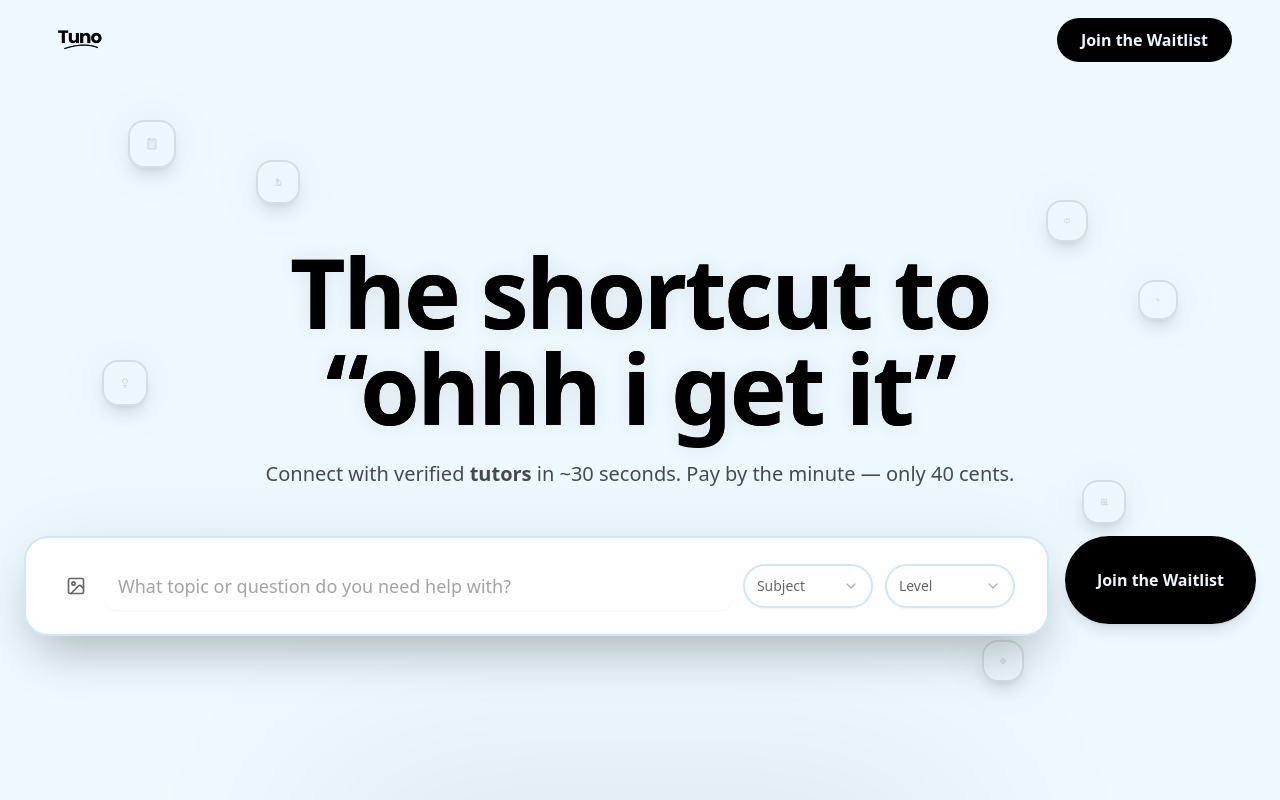
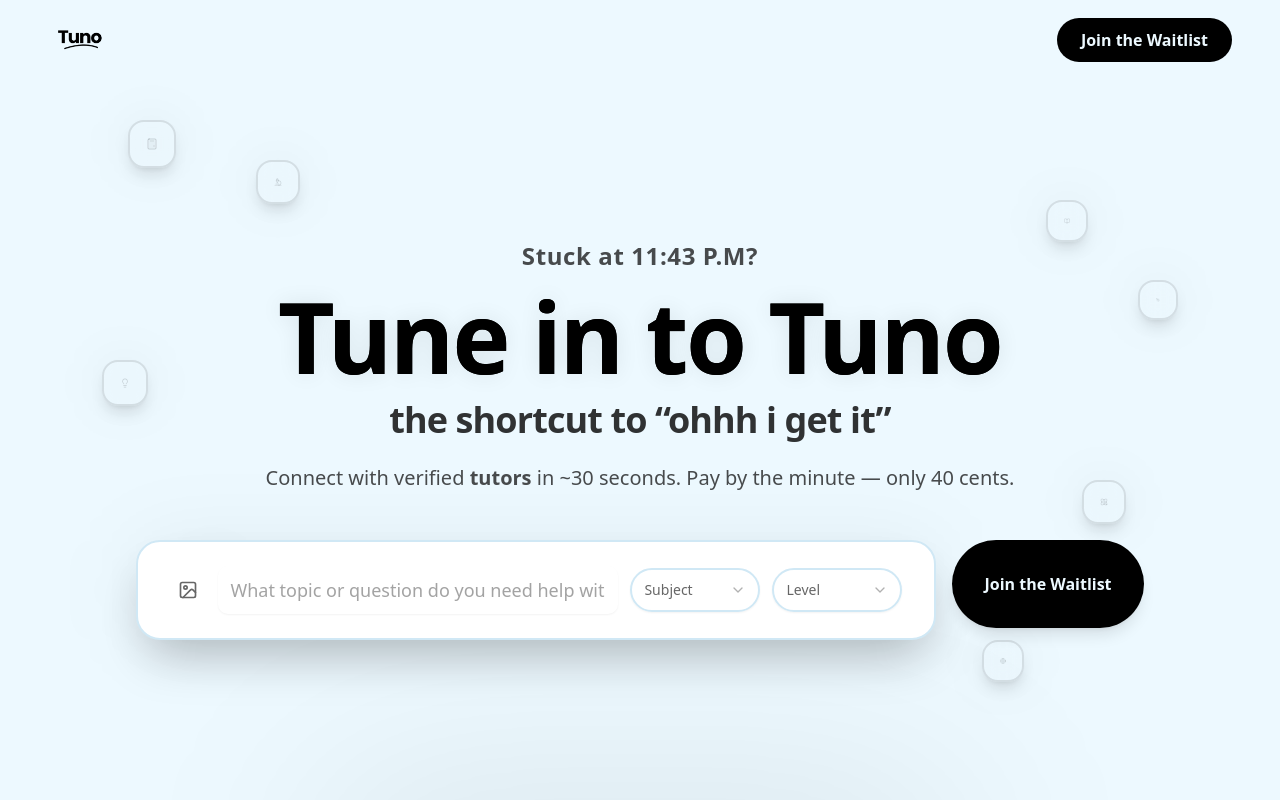
Before and after one commit to woo-dg/officialtuno, a Next.js app: page / in a window 1280 px wide. Shown: the top 800 px of the page. Built offline with nearby package versions, Linux system fonts and the light colour scheme; no server answers.

Commit message:
header and icon

```diff
--- a/components/hero-section.tsx
+++ b/components/hero-section.tsx
@@ -16,14 +16,22 @@ export function HeroSection({ onJoinWaitlist }: { onJoinWaitlist: () => void })
   const lightingRef = useRef<HTMLDivElement>(null)
   const lastUpdate = useRef(0)
   const [scrollY, setScrollY] = useState(0)
+  const [isLarge, setIsLarge] = useState(false) // lg and up
 
-  // Mouse lighting (desktop only)
+  // Track viewport size to enable effects only on lg+
   useEffect(() => {
+    const check = () => setIsLarge(window.innerWidth >= 1024) // Tailwind lg breakpoint
+    check()
+    window.addEventListener("resize", check, { passive: true })
+    return () => window.removeEventListener("resize", check)
+  }, [])
+
+  // Mouse lighting effect (lg+ only)
+  useEffect(() => {
+    if (!isLarge) return
+
     let rafId: number
-    const isDesktop = () => window.matchMedia("(min-width: 768px)").matches
-
     const handleMouseMove = (e: MouseEvent) => {
-      if (!isDesktop()) return
       const now = Date.now()
       if (now - lastUpdate.current < 16) return
       lastUpdate.current = now
@@ -34,7 +42,7 @@ export function HeroSection({ onJoinWaitlist }: { onJoinWaitlist: () => void })
           const rect = heroRef.current.getBoundingClientRect()
           const x = e.clientX - rect.left
           const y = e.clientY - rect.top
-          lightingRef.current.style.background = `radial-gradient(600px circle at ${x}px ${y}px, rgba(0, 0, 0, 0.08), transparent 40%)`
+          lightingRef.current.style.background = `radial-gradient(600px circle at ${x}px ${y}px, rgba(0,0,0,0.08), transparent 40%)`
         }
       })
     }
@@ -44,20 +52,15 @@ export function HeroSection({ onJoinWaitlist }: { onJoinWaitlist: () => void })
       window.removeEventListener("mousemove", handleMouseMove)
       if (rafId) cancelAnimationFrame(rafId)
     }
-  }, [])
+  }, [isLarge])
 
-  // Parallax scroll (desktop only)
+  // Parallax on scroll (lg+ only)
   useEffect(() => {
-    const handleScroll = () => {
-      if (window.matchMedia("(min-width: 768px)").matches) {
-        setScrollY(window.scrollY)
-      } else {
-        setScrollY(0)
-      }
-    }
+    if (!isLarge) return
+    const handleScroll = () => setScrollY(window.scrollY)
     window.addEventListener("scroll", handleScroll, { passive: true })
     return () => window.removeEventListener("scroll", handleScroll)
-  }, [])
+  }, [isLarge])
 
   const handleSubmit = (e: React.FormEvent) => {
     e.preventDefault()
@@ -80,10 +83,11 @@ export function HeroSection({ onJoinWaitlist }: { onJoinWaitlist: () => void })
       ref={heroRef}
       className="relative min-h-screen flex items-center justify-center overflow-hidden bg-background pt-20"
     >
-      {/* Lighting + floating widgets: hidden on mobile, shown md+ */}
-      <div ref={lightingRef} className="pointer-events-none absolute inset-0 opacity-30 hidden md:block" />
+      {/* Lighting overlay (lg+ only) */}
+      <div ref={lightingRef} className="pointer-events-none absolute inset-0 opacity-30 hidden lg:block" />
 
-      <div className="absolute inset-0 overflow-hidden pointer-events-none hidden md:block">
+      {/* Floating widgets (lg+ only) */}
+      <div className="absolute inset-0 overflow-hidden pointer-events-none hidden lg:block">
         {floatingIcons.map(({ Icon, top, left, right, delay, size }, index) => (
           <div
             key={index}
@@ -112,17 +116,36 @@ export function HeroSection({ onJoinWaitlist }: { onJoinWaitlist: () => void })
         ))}
       </div>
 
-      <div className="relative z-10 text-center container mx-auto px-4 sm:px-6 max-w-7xl">
-        <h1 className="text-4xl md:text-6xl lg:text-7xl xl:text-8xl font-bold tracking-tight mb-6 animate-fade-up">
-          <span className="inline-block animate-glow bg-gradient-to-r from-foreground via-foreground to-foreground bg-clip-text">
-            The shortcut to
-            <br />
-            &ldquo;ohhh i get it&rdquo;
+      <div className="relative z-10 text-center px-6 md:px-12 max-w-7xl mx-auto">
+        <p className="text-lg md:text-xl lg:text-2xl text-foreground/70 mb-4 animate-fade-up font-semibold tracking-wide">
+          Stuck at 11:43 P.M?
+        </p>
+
+        <h1
+          className="text-5xl md:text-6xl lg:text-7xl xl:text-8xl font-bold tracking-tight mb-4 animate-fade-up"
+          style={{ animationDelay: "0.1s" }}
+        >
+          <span
+            className="inline-block animate-glow bg-gradient-to-r from-foreground via-foreground to-foreground bg-clip-text"
+            style={{
+              textShadow: "0 4px 20px rgba(0, 0, 0, 0.15), 0 2px 8px rgba(0, 0, 0, 0.1)",
+              letterSpacing: "-0.02em",
+              transform: "scale(1.02)",
+            }}
+          >
+            Tune in to Tuno
           </span>
         </h1>
 
+        <h2
+          className="text-2xl md:text-3xl lg:text-4xl font-semibold tracking-tight mb-6 animate-fade-up text-foreground/80"
+          style={{ animationDelay: "0.15s" }}
+        >
+          the shortcut to &ldquo;ohhh i get it&rdquo;
+        </h2>
+
         <p
-          className="text-sm md:text-lg lg:text-xl text-foreground/70 mb-10 md:mb-12 max-w-3xl mx-auto font-medium animate-fade-up"
+          className="text-base md:text-lg lg:text-xl text-foreground/70 mb-12 max-w-3xl mx-auto font-medium animate-fade-up"
           style={{ animationDelay: "0.2s" }}
         >
           Connect with verified <span className="font-bold">tutors</span> in ~30 seconds. Pay by the minute — only 40 cents.
@@ -138,7 +161,7 @@ export function HeroSection({ onJoinWaitlist }: { onJoinWaitlist: () => void })
               <div className="absolute inset-0 bg-foreground/5 rounded-3xl blur-2xl group-hover:blur-3xl transition-all duration-500" />
               <div className="relative bg-card border-2 border-border rounded-3xl shadow-2xl overflow-hidden hover:shadow-3xl hover:scale-[1.02] transition-all duration-500">
                 <div className="flex flex-col md:flex-row items-center gap-3 p-4 md:p-6 md:px-8">
-                  <div className="flex items-center gap-2 self-start md:self-auto">
+                  <div className="flex items-center gap-2">
                     <button
                       type="button"
                       className="p-2 rounded-full hover:bg-secondary/50 transition-all duration-300 hover:scale-110"
```
Also changed, not shown: 1 other file (tests, documents, lock files or other folders).
